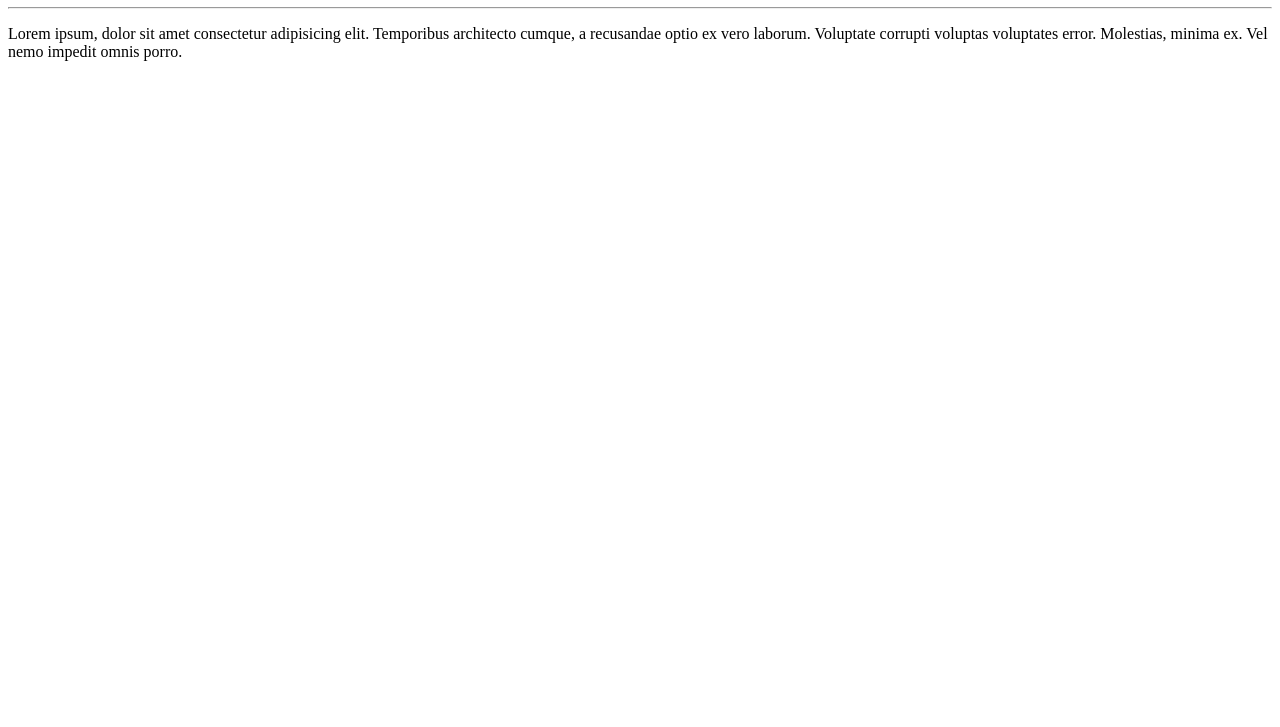
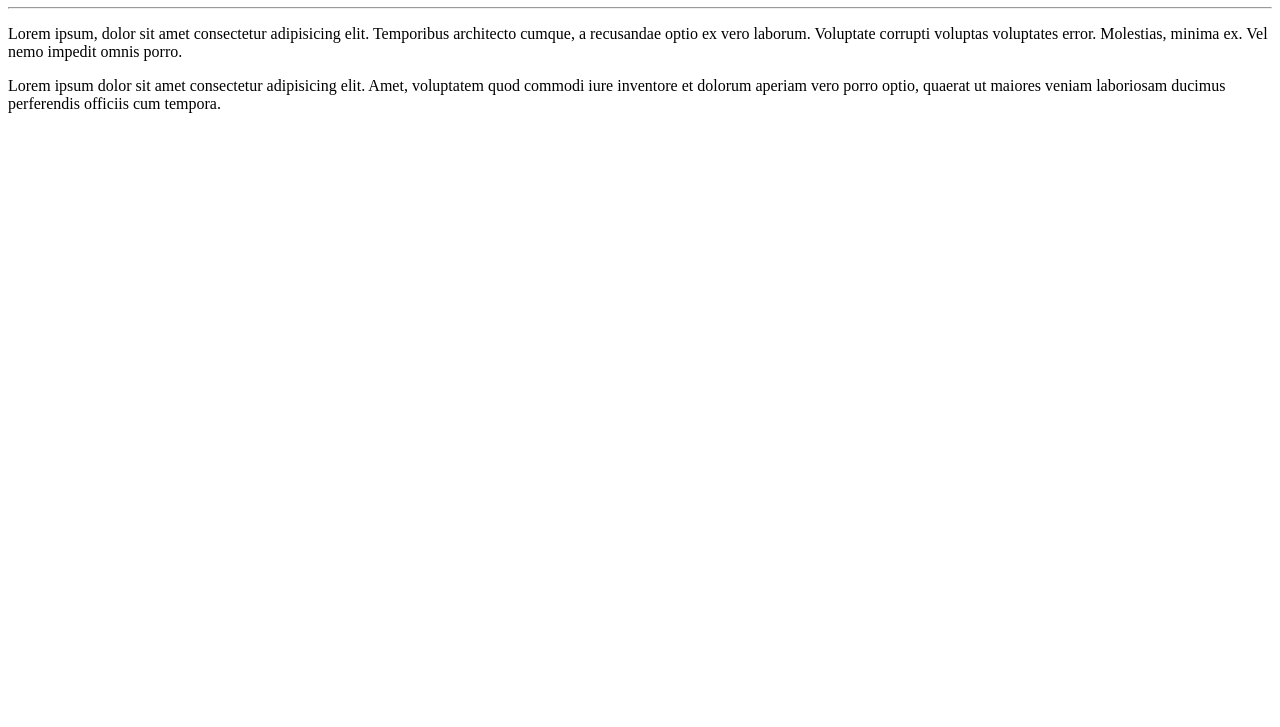
Before and after one commit to AlBronco/Ola_Mundo, a plain HTML site: page site-exemplo/index.html in a window 1280 px wide. Shown: the part 73-800 px from the top of the page. Drawn offline with Linux system fonts and the light colour scheme.

Commit message:
Adicionei um parágrafo

```diff
--- a/site-exemplo/index.html
+++ b/site-exemplo/index.html
@@ -11,5 +11,8 @@
   </h1>
   <hr>
   <p>Lorem ipsum, dolor sit amet consectetur adipisicing elit. Temporibus architecto cumque, a recusandae optio ex vero laborum. Voluptate corrupti voluptas voluptates error. Molestias, minima ex. Vel nemo impedit omnis porro.</p>
+  <p>
+      Lorem ipsum dolor sit amet consectetur adipisicing elit. Amet, voluptatem quod commodi iure inventore et dolorum aperiam vero porro optio, quaerat ut maiores veniam laboriosam ducimus perferendis officiis cum tempora.
+  </p>
 </body>
 </html>
```
